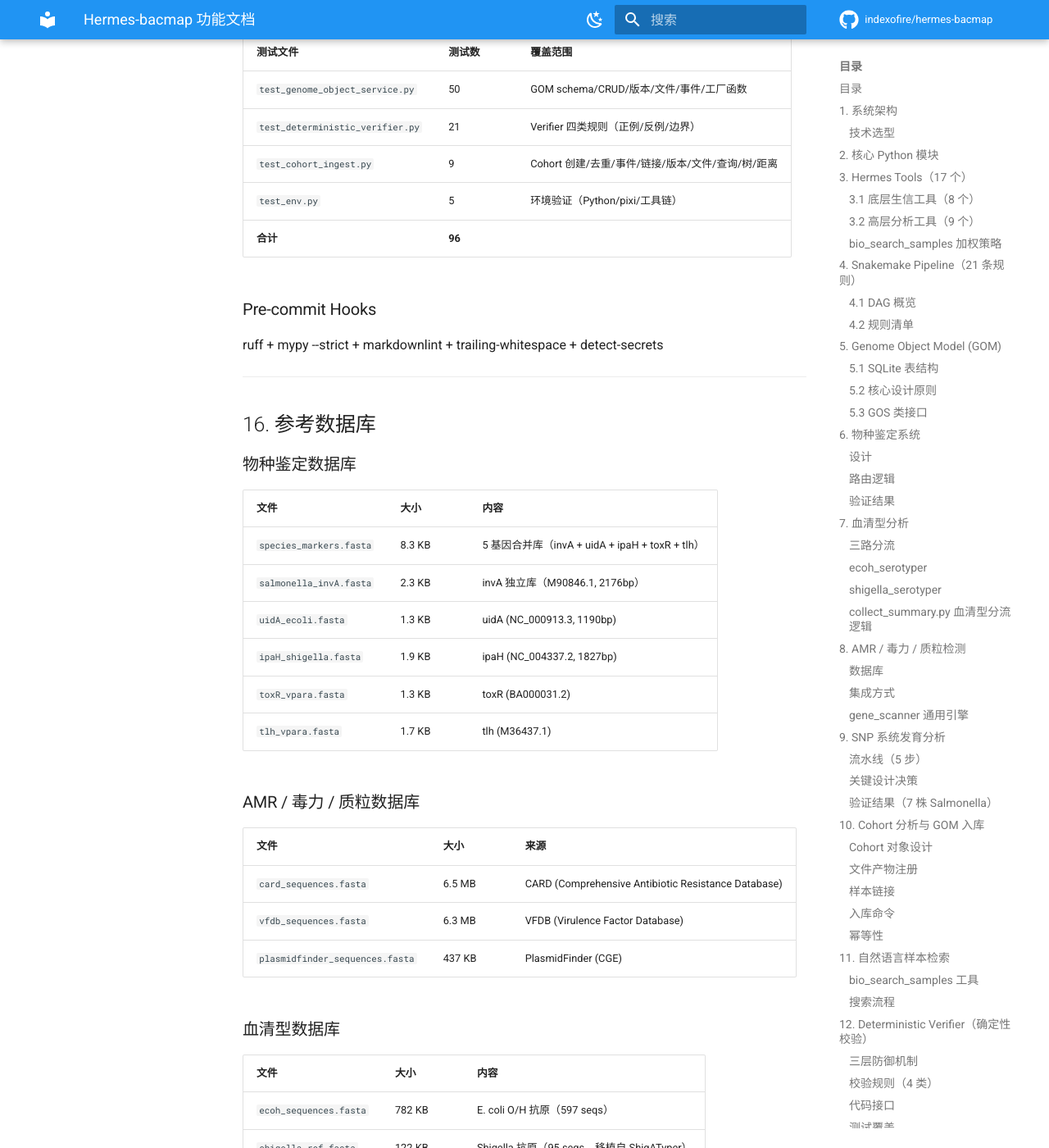
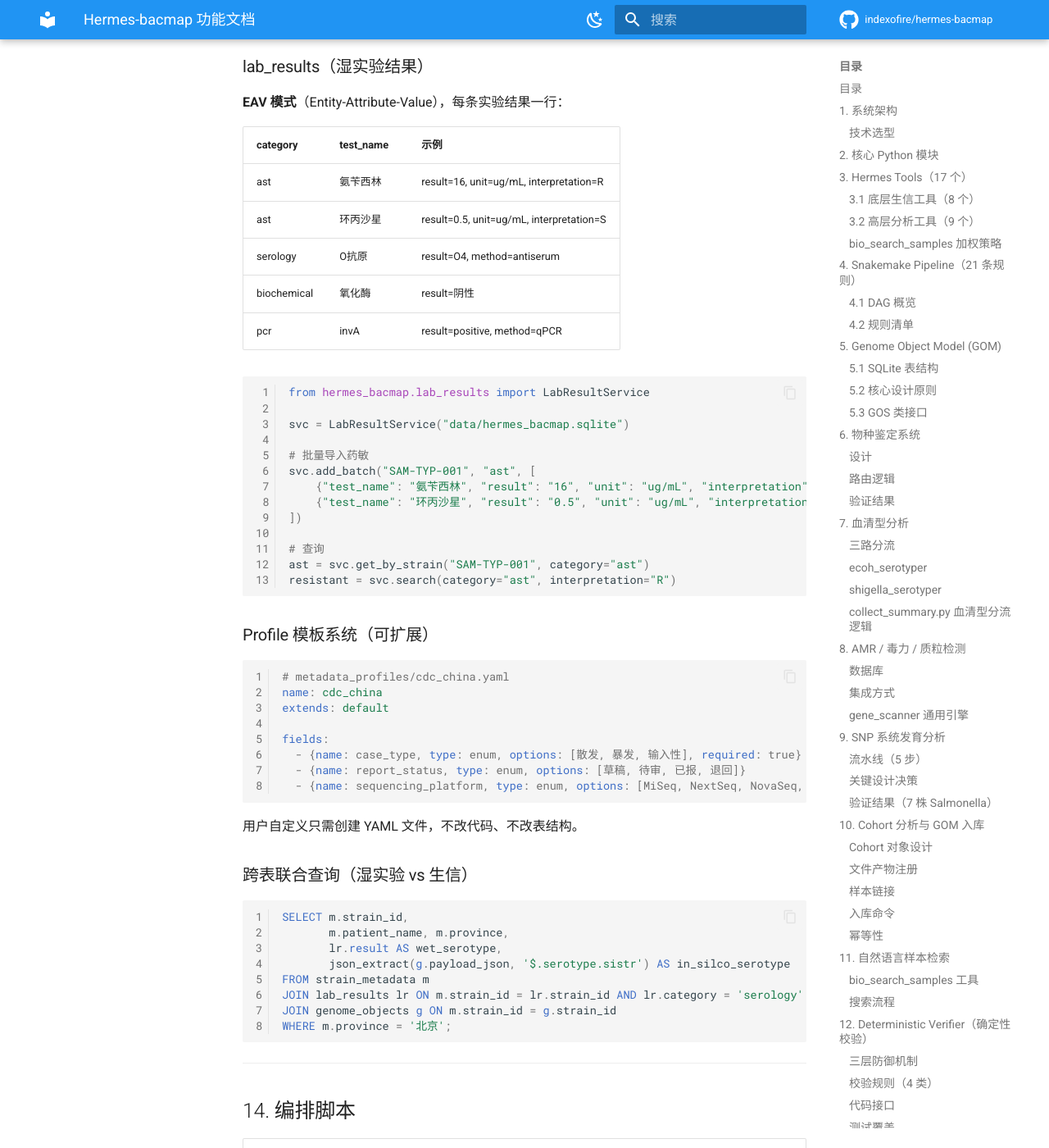
Before and after one commit to indexofire/hermes-bacmap, an MkDocs documentation site: the page built from docs/features.md, in a window 1280 px wide and 1400 px high, scrolled down 20909 px. Shown: the whole window at 82% size. Built offline with MkDocs 1.6.1 and Material for MkDocs 9.7.7, drawn with Linux system fonts in a browser that asks for light colours; comment, search, counter and statistics services are not loaded; some of the changed text lies outside the part shown.

Commit message:
docs: strain metadata + lab results documentation
docs/features.md §13.6: new section
  - Three-table architecture diagram (metadata + lab_results + GOM)
  - strain_metadata: 27 core columns + extra JSON, UPSERT, search API
  - lab_results: EAV pattern, add/add_batch/search, AST/serology/biochemical
  - Profile template system (default.yaml + cdc_china.yaml)
  - Cross-table JOIN examples (wet vs in_silco concordance, outbreak, AMR)
  - Updated version V0.5→V0.6, test count 96→120

docs/architecture/data-model.md (224 lines):
  - Complete field reference for strain_metadata (27 columns)
  - Complete field reference for lab_results (14 columns)
  - Python API examples for both services
  - TSV import format for both
  - Cross-table SQL query examples (5 scenarios)
  - Profile YAML format and customization guide
  - Test coverage table (24 tests)

mkdocs.yml: data-model.md added to architecture nav
120 tests pass, mkdocs build successful.

````diff
--- /dev/null
+++ b/docs/architecture/data-model.md
@@ -0,0 +1,237 @@
+# 菌株元数据 + 湿实验结果
+
+> strain_metadata + lab_results + genome_objects 三表数据架构
+
+---
+
+## 概述
+
+hermes-bacmap 使用三表架构管理菌株全生命周期数据：
+
+| 表 | 定位 | 变更模式 | 每株行数 |
+|---|---|---|---|
+| **strain_metadata** | 背景信息（流行病学 + 送检） | 写一次，偶尔修正 | 1 |
+| **lab_results** | 湿实验结果（药敏/血清/生化/PCR） | 可追加 | 0-50 |
+| **genome_objects** | 生信分析结果（GOM） | 版本化，不可变 | 1+ |
+
+三表通过 `strain_id` 1:1 或 1:N 关联，同一 SQLite 文件。
+
+---
+
+## strain_metadata（菌株背景信息）
+
+### 核心列（27 个，建索引）
+
+| 类别 | 字段 | 类型 | 说明 |
+|---|---|---|---|
+| **主键** | strain_id | TEXT | 菌株编号（与 GOM 关联） |
+| **送检** | sample_id, submitting_lab, submit_date, receiver | TEXT/DATE | 送检登记信息 |
+| **患者** | patient_id, patient_name, patient_age, patient_gender, patient_phone | TEXT/INT | 患者信息（脱敏） |
+| **分离** | isolation_date, province, city, district, facility | TEXT/DATE | 分离时间地点 |
+| **样品** | sample_source, sample_type, food_category, food_name, collection_date | TEXT/DATE | 样品来源分类 |
+| **临床** | symptoms, onset_date, diagnosis, outcome, hospital | TEXT/DATE | 临床信息 |
+| **暴发** | outbreak_id, cluster_note | TEXT | 暴发关联 |
+
+### extra JSON 列（无限扩展）
+
+非核心字段自动存入 JSON：
+
+```python
+svc.upsert("SAM-001", {
+    "patient_name": "张三",        # → 核心列 patient_name
+    "case_type": "暴发",           # → extra JSON
+    "report_status": "已报",       # → extra JSON
+    "custom_field": "...",         # → extra JSON
+})
+```
+
+UPSERT 时 extra JSON **自动合并**（不覆盖已有扩展字段）。
+
+### Python API
+
+```python
+from hermes_bacmap.strain_metadata import StrainMetadataService
+
+svc = StrainMetadataService("data/hermes_bacmap.sqlite")
+
+# 写入
+svc.upsert("SAM-001", {"patient_name": "张三", "province": "北京"})
+
+# 读取
+meta = svc.get("SAM-001")
+print(meta.patient_name, meta.province)
+
+# 搜索（核心字段）
+results = svc.search(province="北京", isolation_date_from="2024-01-01")
+
+# 搜索（extra JSON）
+results = svc.search(extra={"report_status": "已报"})
+
+# TSV 导入
+svc.import_tsv("samples_meta.tsv")
+
+# 删除
+svc.delete("SAM-001")
+```
+
+### TSV 导入格式
+
+```tsv
+strain_id	sample_id	patient_name	patient_age	province	isolation_date	sample_source	outbreak_id
+SAM-TYP-001	SAM-TYP-001	张三	35	北京	2024-03-10	clinical	OB-2024-03
+SAM-DEC-012	SAM-DEC-012	李四	28	上海	2024-04-18	clinical
+```
+
+---
+
+## lab_results（湿实验结果）
+
+### EAV 模式
+
+每条实验结果一行，支持任意类型、任意数量的实验：
+
+| category | 说明 | 示例 test_name | 一株几条 |
+|---|---|---|---|
+| ast | 药敏试验 | 氨苄西林, 环丙沙星, 头孢曲松 | 10-30 |
+| serology | 血清学 | O抗原, H抗原 | 1-3 |
+| biochemical | 生化试验 | 氧化酶, 靛基质, TSI | 5-15 |
+| pcr | PCR | invA, stx1, stx2 | 1-5 |
+| pfge | PFGE | XbaI | 1 |
+
+### 字段
+
+| 字段 | 类型 | 说明 |
+|---|---|---|
+| id | TEXT PK | UUID |
+| strain_id | TEXT | 菌株编号 |
+| category | TEXT | ast/serology/biochemical/pcr/pfge |
+| test_name | TEXT | 检测项目名 |
+| method | TEXT | broth_microdilution / disk_diffusion / antiserum |
+| result | TEXT | 原始值（"16", "O4", "阳性"） |
+| unit | TEXT | ug/mL, mm |
+| interpretation | TEXT | S/I/R, positive/negative |
+| standard | TEXT | CLSI M100-2024, GB 4789.4 |
+| tested_date | TEXT | 检测日期 |
+| tested_by | TEXT | 检测人 |
+| lab | TEXT | 检测实验室 |
+| extra | TEXT(JSON) | 扩展（抑菌圈直径, 质控菌株等） |
+
+### Python API
+
+```python
+from hermes_bacmap.lab_results import LabResultService
+
+svc = LabResultService("data/hermes_bacmap.sqlite")
+
+# 单条录入
+svc.add("SAM-001", "ast", "氨苄西林",
+        result="16", unit="ug/mL", interpretation="R",
+        method="broth_microdilution", standard="CLSI M100-2024")
+
+# 批量录入（药敏面板）
+svc.add_batch("SAM-001", "ast", [
+    {"test_name": "氨苄西林", "result": "16", "interpretation": "R"},
+    {"test_name": "环丙沙星", "result": "0.5", "interpretation": "S"},
+    {"test_name": "头孢曲松", "result": "2", "interpretation": "I"},
+])
+
+# 查询
+all_results = svc.get_by_strain("SAM-001")
+ast_only = svc.get_by_strain("SAM-001", category="ast")
+resistant = svc.search(category="ast", interpretation="R")
+
+# 删除
+svc.delete(result_id)
+svc.delete_by_strain("SAM-001", category="ast")
+
+# TSV 导入
+svc.import_tsv("lab_results.tsv")
+```
+
+### TSV 导入格式
+
+```tsv
+strain_id	category	test_name	result	unit	interpretation	method	tested_date
+SAM-TYP-001	ast	氨苄西林	16	ug/mL	R	broth_microdilution	2024-03-20
+SAM-TYP-001	ast	环丙沙星	0.5	ug/mL	S	broth_microdilution	2024-03-20
+SAM-TYP-001	serology	O抗原	O4		antiserum	2024-03-18
+```
+
+---
+
+## 跨表查询
+
+### 湿实验 vs 生信一致性比对
+
+```sql
+SELECT m.strain_id,
+       m.patient_name, m.province,
+       lr.result AS wet_serotype,
+       json_extract(g.payload_json, '$.serotype.sistr') AS in_silco_serotype
+FROM strain_metadata m
+JOIN lab_results lr ON m.strain_id = lr.strain_id AND lr.category = 'serology'
+JOIN genome_objects g ON m.strain_id = g.strain_id;
+```
+
+### 暴发调查
+
+```sql
+SELECT m.strain_id, m.patient_name, m.isolation_date,
+       json_extract(g.payload_json, '$.serotype.sistr') AS serotype,
+       json_extract(g.payload_json, '$.mlst') AS mlst
+FROM strain_metadata m
+JOIN genome_objects g ON m.strain_id = g.strain_id
+WHERE m.outbreak_id = 'OB-2024-03'
+ORDER BY m.isolation_date;
+```
+
+### 耐药监测
+
+```sql
+SELECT lr.test_name, lr.interpretation, COUNT(*) AS count
+FROM lab_results lr
+WHERE lr.category = 'ast' AND lr.interpretation = 'R'
+GROUP BY lr.test_name
+ORDER BY count DESC;
+```
+
+---
+
+## Profile 模板（可扩展）
+
+### 默认 Profile
+
+`metadata_profiles/default.yaml` 定义 19 个核心字段（所有用户共享）。
+
+### 自定义 Profile
+
+```yaml
+# metadata_profiles/cdc_china.yaml
+name: cdc_china
+extends: default
+
+fields:
+  - {name: case_type, type: enum, options: [散发, 暴发, 输入性], required: true}
+  - {name: report_status, type: enum, options: [草稿, 待审, 已报, 退回]}
+  - {name: sequencing_platform, type: enum, options: [MiSeq, NextSeq, NovaSeq]}
+```
+
+自定义字段自动存入 `extra` JSON，无需改表结构。
+
+---
+
+## 测试
+
+24 个测试覆盖（`tests/unit/test_strain_metadata.py`）：
+
+| 测试类 | 测试数 | 覆盖 |
+|---|---|---|
+| StrainMetadataCRUD | 5 | upsert/get/delete |
+| StrainMetadataExtra | 3 | JSON 存储/合并/分离 |
+| StrainMetadataSearch | 4 | 省/暴发/日期/extra |
+| StrainMetadataImport | 1 | TSV 导入 |
+| LabResultCRUD | 5 | add/batch/delete |
+| LabResultSearch | 3 | category/interpretation/strain_ids |
+| LabResultExtra | 1 | 扩展字段 |
+| LabResultImport | 1 | TSV 导入 |
+| Integration | 1 | 三表 JOIN |
--- a/docs/features.md
+++ b/docs/features.md
@@ -1,7 +1,7 @@
 # Hermes-bacmap 功能文档
 
-> **版本**: V0.5 (2026-07-06)
-> **状态**: 18 Hermes tools · 22 Snakemake rules · 96 tests · 4 skills · engine 抽象层 · GBrain 知识层 · 10 株验证数据集
+> **版本**: V0.6 (2026-07-11)
+> **状态**: 19 Hermes tools · 23 Snakemake rules · 120 tests · 4 skills · engine 抽象层 · GBrain 知识层 · 菌株元数据 + 湿实验结果 · 10 株验证数据集
 
 ---
 
@@ -688,6 +688,127 @@
 
 ---
 
+## 13.6 菌株元数据 + 湿实验结果系统
+
+### 三表数据架构
+
+```
+┌──────────────────────────────────────────────────────────┐
+│              data/hermes_bacmap.sqlite                    │
+│                                                          │
+│  strain_metadata     lab_results        genome_objects    │
+│  ┌──────────┐       ┌──────────┐      ┌──────────┐      │
+│  │strain_id │──┐    │strain_id │──┐   │strain_id │      │
+│  │patient_* │  │    │category  │  │   │payload   │      │
+│  │isolation_│  │    │test_name │  │   │version   │      │
+│  │province  │  │    │result    │  │   └──────────┘      │
+│  │outbreak  │  │    │method    │  │                     │
+│  │extra JSON│  │    │extra JSON│  │   events             │
+│  └──────────┘  │    └──────────┘  │   file_artifacts     │
+│       1        │       N          │       1              │
+│                └───────┬──────────┘                      │
+│                   strain_id (JOIN 枢纽)                    │
+└──────────────────────────────────────────────────────────┘
+```
+
+| 表 | 每株行数 | 变更模式 | 存什么 |
+|---|---|---|---|
+| **strain_metadata** | 1 | 写一次，偶尔修正 | 患者信息/分离信息/暴发关联 |
+| **lab_results** | 0-50 | 可追加 | 药敏/血清/生化/PCR 实验结果 |
+| **genome_objects** | 1+ | 版本化（不可变） | 生信分析结果 |
+
+### strain_metadata（菌株背景信息）
+
+**27 个核心列 + extra JSON 扩展列**
+
+| 类别 | 核心列 |
+|---|---|
+| 送检信息 | submitting_lab, submit_date, receiver |
+| 患者信息 | patient_id, patient_name, patient_age, patient_gender, patient_phone |
+| 分离信息 | isolation_date, province, city, district, facility |
+| 样品信息 | sample_source, sample_type, food_category, food_name, collection_date |
+| 临床信息 | symptoms, onset_date, diagnosis, outcome, hospital |
+| 暴发关联 | outbreak_id, cluster_note |
+
+**extra JSON** 存储自定义字段（不受表结构限制），UPSERT 时自动合并已有 extra。
+
+```python
+from hermes_bacmap.strain_metadata import StrainMetadataService
+
+svc = StrainMetadataService("data/hermes_bacmap.sqlite")
+
+# 写入（首次 INSERT，再次 UPDATE）
+svc.upsert("SAM-TYP-001", {
+    "patient_name": "张三",           # → 核心列
+    "patient_age": 35,                # → 核心列
+    "province": "北京",               # → 核心列
+    "case_type": "暴发",              # → extra JSON
+    "report_status": "已报",          # → extra JSON
+})
+
+# 搜索
+results = svc.search(province="北京", isolation_date_from="2024-01-01")
+results = svc.search(extra={"report_status": "已报"})
+```
+
+### lab_results（湿实验结果）
+
+**EAV 模式**（Entity-Attribute-Value），每条实验结果一行：
+
+| category | test_name | 示例 |
+|---|---|---|
+| ast | 氨苄西林 | result=16, unit=ug/mL, interpretation=R |
+| ast | 环丙沙星 | result=0.5, unit=ug/mL, interpretation=S |
+| serology | O抗原 | result=O4, method=antiserum |
+| biochemical | 氧化酶 | result=阴性 |
+| pcr | invA | result=positive, method=qPCR |
+
+```python
+from hermes_bacmap.lab_results import LabResultService
+
+svc = LabResultService("data/hermes_bacmap.sqlite")
+
+# 批量导入药敏
+svc.add_batch("SAM-TYP-001", "ast", [
+    {"test_name": "氨苄西林", "result": "16", "unit": "ug/mL", "interpretation": "R"},
+    {"test_name": "环丙沙星", "result": "0.5", "unit": "ug/mL", "interpretation": "S"},
+])
+
+# 查询
+ast = svc.get_by_strain("SAM-TYP-001", category="ast")
+resistant = svc.search(category="ast", interpretation="R")
+```
+
+### Profile 模板系统（可扩展）
+
+```yaml
+# metadata_profiles/cdc_china.yaml
+name: cdc_china
+extends: default
+
+fields:
+  - {name: case_type, type: enum, options: [散发, 暴发, 输入性], required: true}
+  - {name: report_status, type: enum, options: [草稿, 待审, 已报, 退回]}
+  - {name: sequencing_platform, type: enum, options: [MiSeq, NextSeq, NovaSeq, GridION]}
+```
+
+用户自定义只需创建 YAML 文件，不改代码、不改表结构。
+
+### 跨表联合查询（湿实验 vs 生信）
+
+```sql
+SELECT m.strain_id,
+       m.patient_name, m.province,
+       lr.result AS wet_serotype,
+       json_extract(g.payload_json, '$.serotype.sistr') AS in_silco_serotype
+FROM strain_metadata m
+JOIN lab_results lr ON m.strain_id = lr.strain_id AND lr.category = 'serology'
+JOIN genome_objects g ON m.strain_id = g.strain_id
+WHERE m.province = '北京';
+```
+
+---
+
 ## 14. 编排脚本
 
 | 脚本 | 行数 | 功能 |
--- a/mkdocs.yml
+++ b/mkdocs.yml
@@ -46,6 +46,7 @@
     - 系统概览: architecture/overview.md
     - Engine 引擎层: architecture/engine.md
     - GOM 数据模型: architecture/gom.md
+    - 菌株元数据 + 湿实验: architecture/data-model.md
     - GBrain 知识层: architecture/gbrain.md
     - Snakemake 管线: architecture/pipeline.md
     - Skills 技能系统: architecture/skills.md
````
